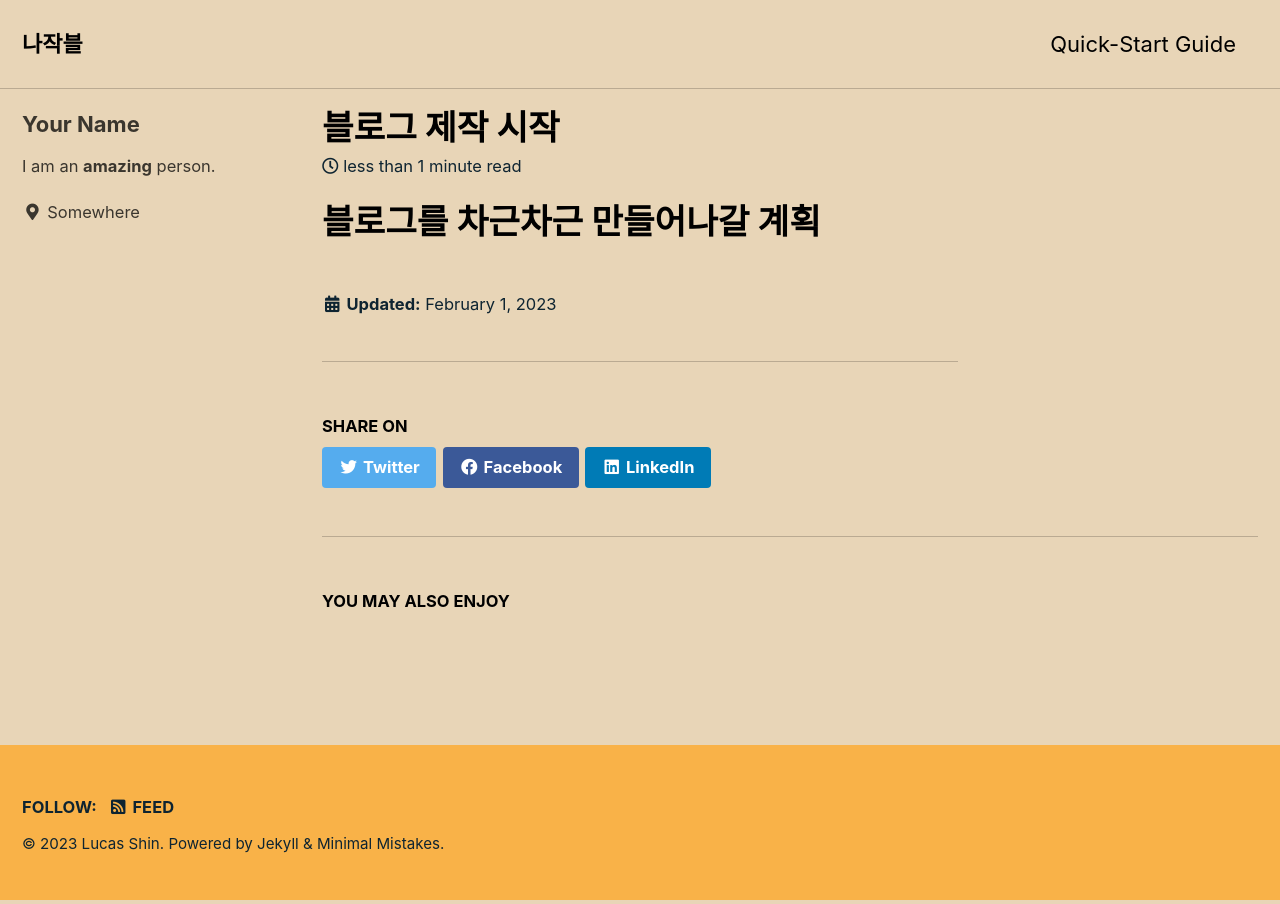
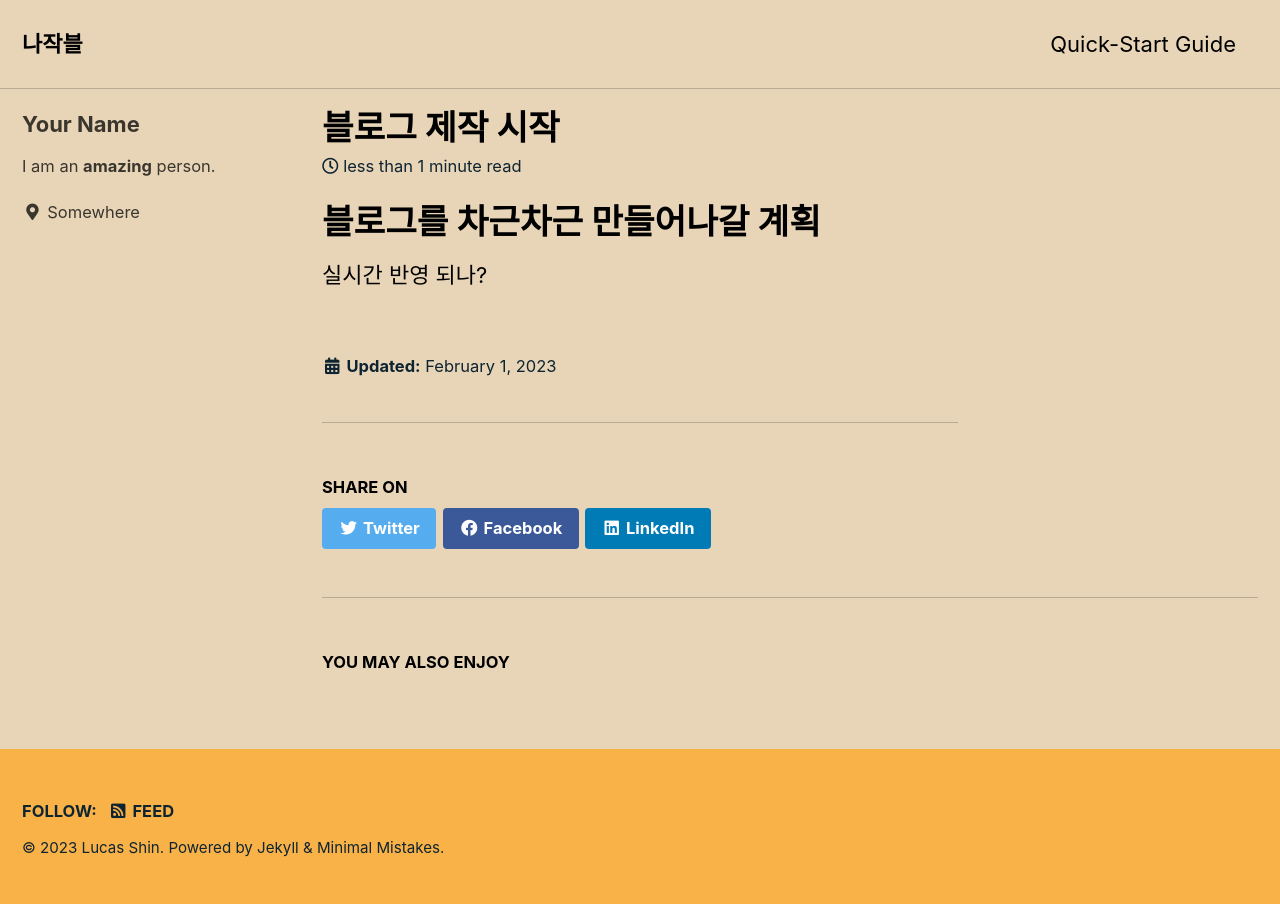
Before and after one commit to Lucas-Shin-Dev/lucas-shin-dev.github.io, a Jekyll site: the page built from _posts/2023-02-01-first.md, in a window 1280 px wide. Built offline with Jekyll 4.4.1, drawn with Linux system fonts in a browser that asks for light colours; cached includes are drawn as plain includes.

Commit message:
Update 2023-02-01-first.md

```diff
--- a/_posts/2023-02-01-first.md
+++ b/_posts/2023-02-01-first.md
@@ -4,3 +4,4 @@ title:  "블로그 제작 시작"
 ---
 
 # 블로그를 차근차근 만들어나갈 계획
+실시간 반영 되나?
```
